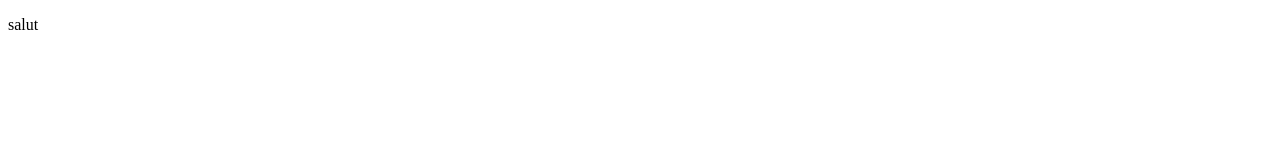
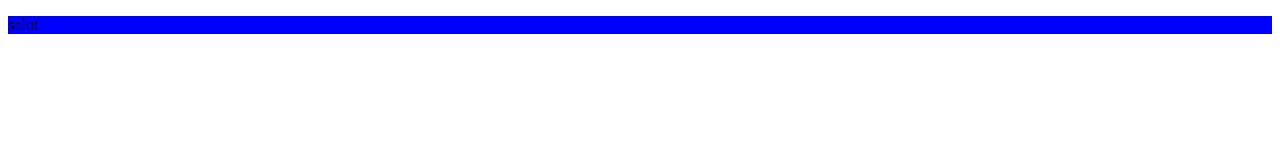
Before and after one commit to nadhid/nadhir_ummto, a plain HTML site: page index.html in a window 1280 px wide. Drawn offline with Linux system fonts and the light colour scheme.

Commit message:
creation du css

```diff
--- a/index.html
+++ b/index.html
@@ -5,6 +5,7 @@
     <meta http-equiv="X-UA-Compatible" content="IE=edge">
     <meta name="viewport" content="width=device-width, initial-scale=1.0">
     <title>Document</title>
+    <link rel="stylesheet" href="styles.css">
 </head>
 <body>
     <p>salut</p>
--- a/styles.css
+++ b/styles.css
@@ -0,0 +1,3 @@
+p{
+    background-color: blue;
+}
```
